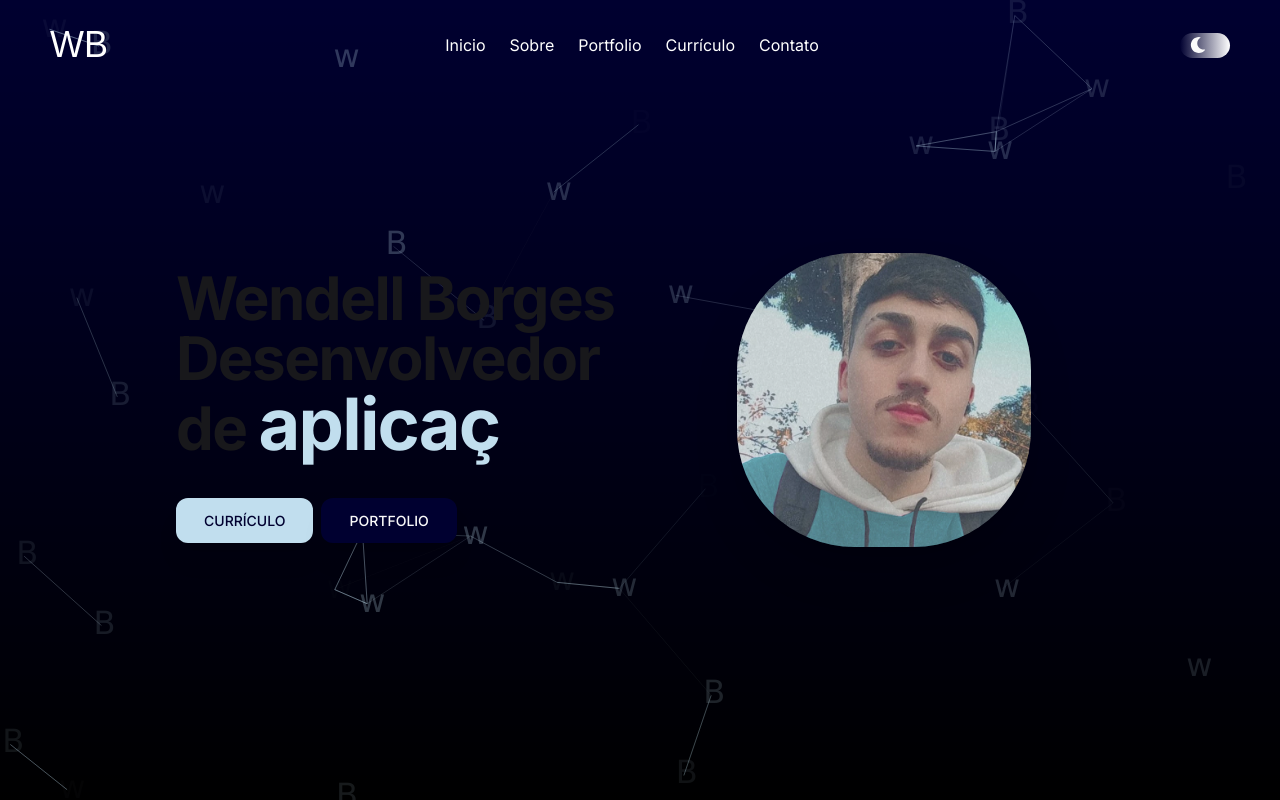
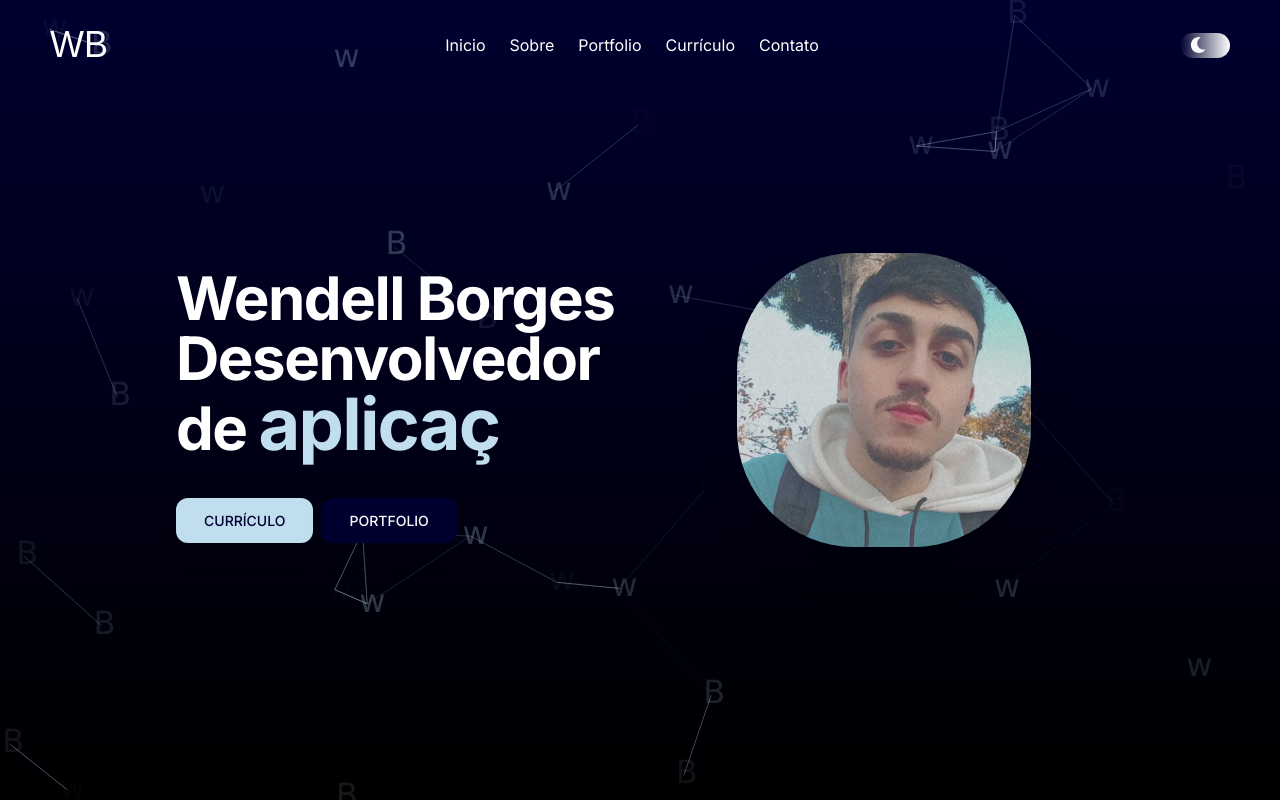
Before and after one commit to Wendell00/portifolio, a Next.js app: page / in a window 1280 px wide. Built offline with nearby package versions, Linux system fonts and the light colour scheme; a web font is replaced by a local one.

Commit message:
:bug: fix: main cor dos textos

```diff
--- a/src/app/page.tsx
+++ b/src/app/page.tsx
@@ -37,7 +37,7 @@ export default function Home() {
                   initial={{ y: -100, opacity: 0 }}
                   animate={{ y: 0, opacity: 1 }}
                   transition={{ type: 'spring', stiffness: 30 }}>
-                  <h1 className='mb-12 text-white text-4xl font-bold tracking-tight text-zinc-900 dark:text-zinc-50 md:text-5xl xl:text-6xl'>
+                  <h1 className='mb-12 text-white text-4xl font-bold tracking-tight md:text-5xl xl:text-6xl'>
                     Wendell Borges
                     <br />Desenvolvedor de
                     <span className='text-[#c1deee] transition duration-150 ease-in-out'>
```
